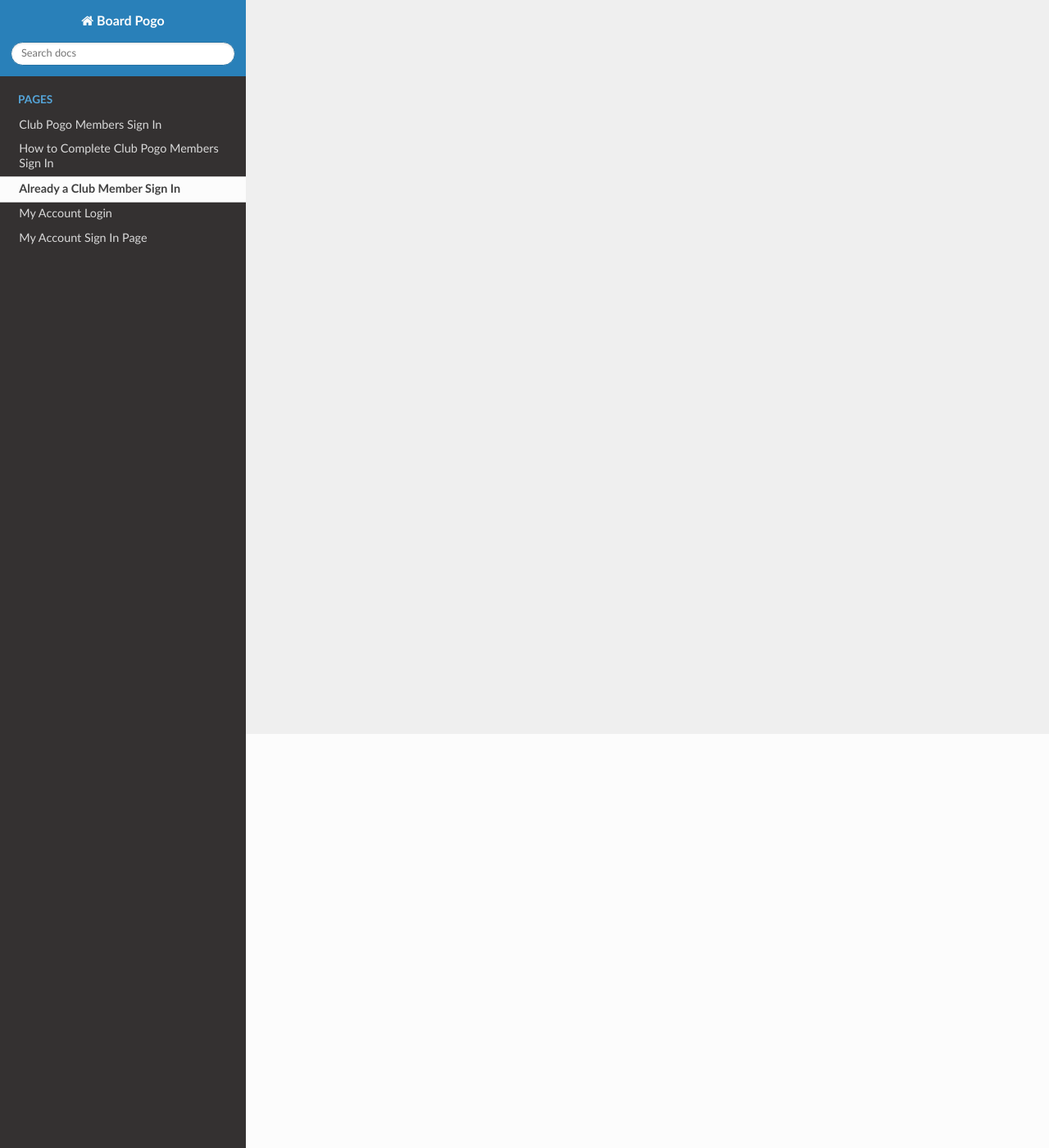
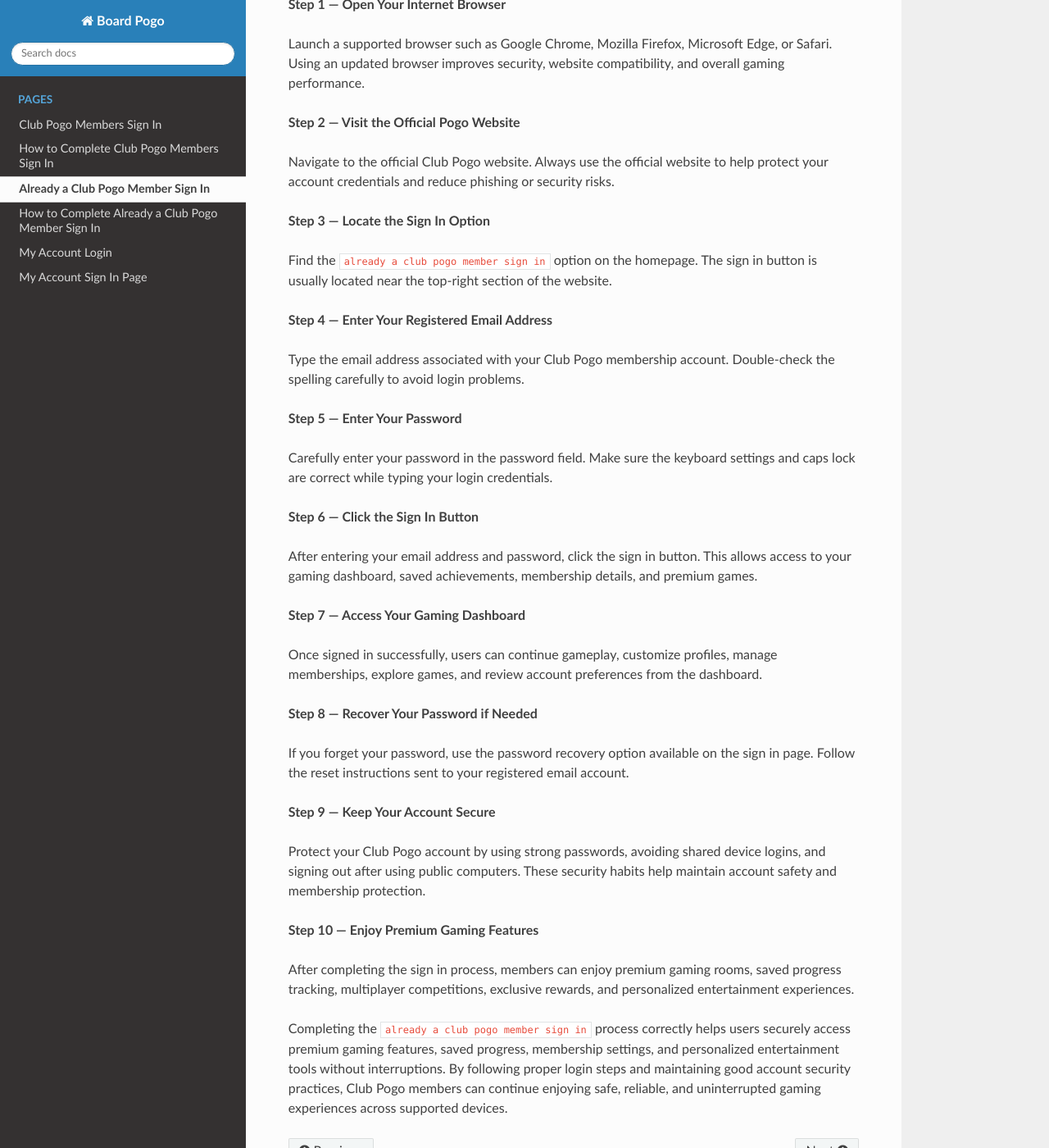
Before and after one commit to Marianne-ut/boardpogo, a Sphinx documentation site: the page built from docs/already-club-member-sign-in.rst, in a window 1280 px wide and 1400 px high, scrolled down 505 px. Shown: the whole window at 82% size. Built offline with Sphinx 7.4.7 and the Read the Docs theme 3.1.0, drawn with Linux system fonts in a browser that asks for light colours; some of the changed text lies outside the part shown.

Commit message:
Update already-club-member-sign-in.rst

```diff
--- a/docs/already-club-member-sign-in.rst
+++ b/docs/already-club-member-sign-in.rst
@@ -1,2 +1,84 @@
-Already a Club Member Sign In
+Already a Club Pogo Member Sign In
 ==================================
+
+Club Pogo continues to be one of the most popular online gaming platforms
+for players who enjoy puzzle games, card games, casino-style games, and
+multiplayer entertainment. Many returning users search for the proper
+``already a club pogo member sign in`` process so they can restore saved
+progress, access premium membership features, manage gaming preferences,
+and continue gameplay without interruptions. Existing members often use
+the sign in page after changing devices, updating browsers, recovering
+passwords, or returning after a long period of inactivity. Understanding
+the correct login process helps users securely access their gaming
+dashboard, personalized settings, achievements, and exclusive member
+benefits across supported desktop and mobile devices.
+
+How to Complete Already a Club Pogo Member Sign In
+==================================================
+
+**Step 1 — Open Your Internet Browser**
+
+Launch a supported browser such as Google Chrome, Mozilla Firefox,
+Microsoft Edge, or Safari. Using an updated browser improves security,
+website compatibility, and overall gaming performance.
+
+**Step 2 — Visit the Official Pogo Website**
+
+Navigate to the official Club Pogo website. Always use the official
+website to help protect your account credentials and reduce phishing or
+security risks.
+
+**Step 3 — Locate the Sign In Option**
+
+Find the ``already a club pogo member sign in`` option on the homepage.
+The sign in button is usually located near the top-right section of the
+website.
+
+**Step 4 — Enter Your Registered Email Address**
+
+Type the email address associated with your Club Pogo membership account.
+Double-check the spelling carefully to avoid login problems.
+
+**Step 5 — Enter Your Password**
+
+Carefully enter your password in the password field. Make sure the
+keyboard settings and caps lock are correct while typing your login
+credentials.
+
+**Step 6 — Click the Sign In Button**
+
+After entering your email address and password, click the sign in button.
+This allows access to your gaming dashboard, saved achievements,
+membership details, and premium games.
+
+**Step 7 — Access Your Gaming Dashboard**
+
+Once signed in successfully, users can continue gameplay, customize
+profiles, manage memberships, explore games, and review account
+preferences from the dashboard.
+
+**Step 8 — Recover Your Password if Needed**
+
+If you forget your password, use the password recovery option available
+on the sign in page. Follow the reset instructions sent to your
+registered email account.
+
+**Step 9 — Keep Your Account Secure**
+
+Protect your Club Pogo account by using strong passwords, avoiding shared
+device logins, and signing out after using public computers. These
+security habits help maintain account safety and membership protection.
+
+**Step 10 — Enjoy Premium Gaming Features**
+
+After completing the sign in process, members can enjoy premium gaming
+rooms, saved progress tracking, multiplayer competitions, exclusive
+rewards, and personalized entertainment experiences.
+
+
+Completing the ``already a club pogo member sign in`` process correctly
+helps users securely access premium gaming features, saved progress,
+membership settings, and personalized entertainment tools without
+interruptions. By following proper login steps and maintaining good
+account security practices, Club Pogo members can continue enjoying safe,
+reliable, and uninterrupted gaming experiences across supported devices.
```
